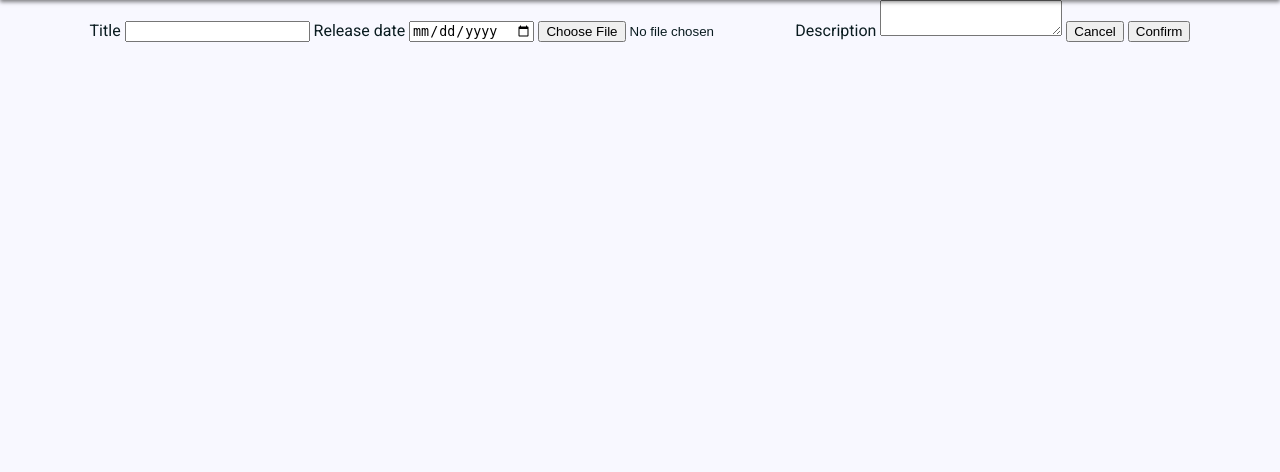
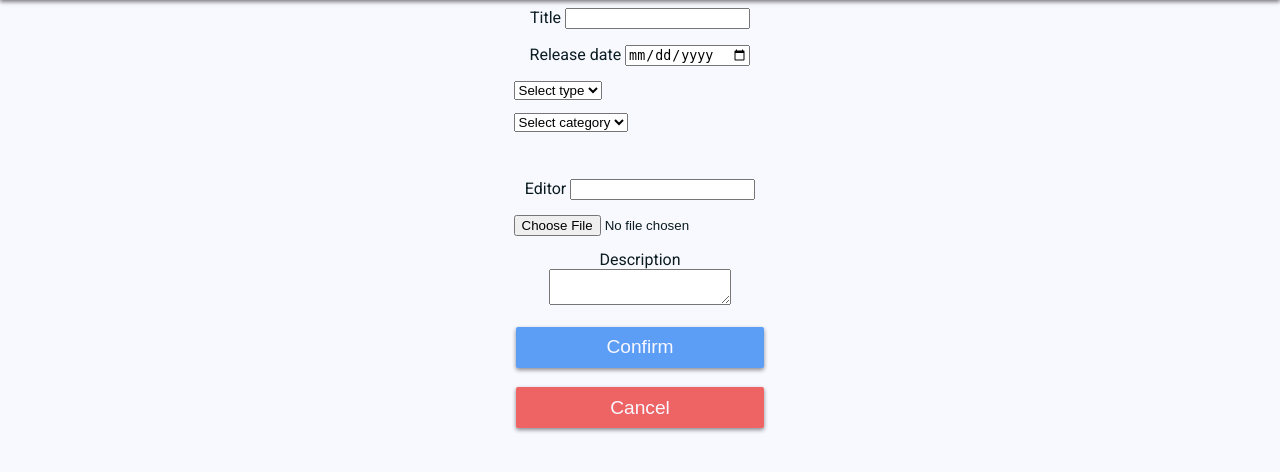
Before and after one commit to TPI-Samuel-Meyer/BloomComics, a PHP site: page /index.php?action=form in a window 1280 px wide. Shown: the part 72-544 px from the top of the page. Run offline with PHP 8.4, Linux system fonts and the light colour scheme; data that the repository does not hold is empty.

Commit message:
toutes les fonctionnalités sont implémentées

```diff
--- a/Réalisation/BloomComics/controller/checkers.php
+++ b/Réalisation/BloomComics/controller/checkers.php
@@ -427,8 +427,9 @@
 function modify_artwork_check($request){
     require_once "model/dbManager.php";
     if (isset($request['submit'])){
+        $id = select('id', 'artworks', ['ui' => $_GET['ui']])[0][0];
         // Update values in DB
-        update('artworks', select('id', 'artworks', ['ui' => $_GET['ui']])[0][0],
+        update('artworks', $id,
             [
                 'title' => $request['title'],
                 'releaseDate' => $request['releaseDate'],
@@ -437,6 +438,13 @@
                 'description' => $request['description']
             ]
         );
+
+        if (isset($request['category'])) {
+            delete('category_as_artwork', ['artwork' => $id]);
+            foreach ($request['category'] as $key => $value) {
+                if (empty(select('id', 'category_as_artwork', ['category' => $key, 'artwork' => $id]))) insert('category_as_artwork', ['category' => $key, 'artwork' => $id]);
+            }
+        }
 
         $_SESSION['notify'] = "Artwork has been modified.";
         header('Location: index.php?action=description&ui='. $_GET['ui']);
--- a/Réalisation/BloomComics/view/content/style/style.css
+++ b/Réalisation/BloomComics/view/content/style/style.css
@@ -33,8 +33,9 @@
     box-shadow: var(--box-shadow);
     font-size: larger;
     height: var(--header-height);
+    position: fixed;
     width: 100%;
-    position: fixed;
+    z-index: 1000;
 }
 
 .header a {
@@ -65,6 +66,7 @@
     color: var(--on-primary);
     cursor: pointer;
     font-size: larger;
+    margin: 1em .5em 1em;
     opacity: .9;
     padding: .5em 1em;
     transition: var(--transition-time);
@@ -131,13 +133,19 @@
 }
 
 .description .content {
-    display: inline-block;
+    float: right;
+    padding: 1em;
+    position: absolute;
     text-align: left;
     width: 80%;
 }
 
 .description img {
     width: 15em;
+}
+
+.description .title {
+    font-size: xx-large;
 }
 
 .notification {
@@ -199,7 +207,7 @@
 }
 
 .category_element {
-    padding: 1em;
+    padding: .5em;
 }
 
 .category_element:hover {
@@ -237,3 +245,60 @@
 .comment-foot span {
     padding: .5em;
 }
+
+.profile-picture {
+    cursor: pointer;
+    display: inline-block;
+}
+
+.profile-picture:hover .profile-picture_img {
+    opacity: .5;
+    transition: var(--transition-time);
+}
+
+#category-list {
+    display: block;
+    margin: 1em;
+}
+
+.category-box {
+    border-radius: var(--border-radius);
+    box-shadow: var(--box-shadow);
+    display: inline-block;
+    margin: .25em;
+}
+
+.category-box span {
+    border-radius: var(--border-radius);
+}
+
+.category-name {
+    padding: .5em 1em;
+}
+
+.category-exit {
+    background: var(--secondary);
+    color: #fff;
+    cursor: pointer;
+    display: inline-block;
+    opacity: .8;
+    width: 20px;
+}
+
+.category-exit:hover {
+    opacity: 1;
+    transition: var(--transition-time);
+}
+
+.form-tmp {
+    display: inline-grid;
+    width: min-content;
+}
+
+.form-tmp select {
+    width: min-content ;
+}
+
+.form-tmp > * {
+    margin: .5em;
+}
--- a/Réalisation/BloomComics/view/form.php
+++ b/Réalisation/BloomComics/view/form.php
@@ -11,8 +11,8 @@
 $action = $_GET['action'];
 $editor = false;
 
-if(strpos($action, 'artwork')){
-    if (strpos($action, 'modify')){
+if(strpos($action, 'artwork') !== null){
+    if (strpos($action, 'modify') !== null){
         $data = select('id, ui, title, description, releaseDate, editor, type', 'artworks', ['ui' => $_GET['ui']])[0];
         $data['type'] = select('name', 'types', ['id' => $data['type']])[0][0];
     }
@@ -21,13 +21,13 @@
     $editor = true;
 }
 
-if(strpos($action, 'article')){
+if(strpos($action, 'article') !== null){
     if (strpos($action, 'modify')){
         $data = select('id, ui, title, description, releaseDate', 'articles', ['ui' => $_GET['ui']])[0];
     }
 }
 ?>
-<form method='post' action='index.php?action=<?=$action;?><?php if (isset($_GET['ui'])) echo '&ui='. $_GET['ui'];?>' enctype="multipart/form-data">
+<form class='form-tmp' method='post' action='index.php?action=<?=$action;?><?php if (isset($_GET['ui'])) echo '&ui='. $_GET['ui'];?>' enctype="multipart/form-data">
     <label>
         <span>Title</span>
         <input name='title' type='text' value='<?php if (isset($data['title'])) echo $data['title'];?>' required/>
@@ -47,12 +47,13 @@
     <?php endif; ?>
 
     <?php if (isset($categoriesList)) : ?>
-        <select name='category'>
+        <select onchange='newCategoryElement(this.value);'>
             <option value=''>Select category</option>
             <?php foreach ($categoriesList as $category) : ?>
-                <option value='<?=$category['id'];?>'><?=$category['name'];?></option>
+                <option id='cat-id-<?=$category['id'];?>' value='<?=$category['id'];?>'><?=$category['name'];?></option>
             <?php endforeach; ?>
         </select>
+        <div id='category-list'></div>
     <?php endif; ?>
 
     <?php if ($editor) : ?>
@@ -72,6 +73,6 @@
         <span>Description</span>
         <textarea name='description'><?php if (isset($data['description'])) echo $data['description'];?></textarea>
     </label>
-    <input type='reset' value='Cancel' onclick="location.href='index.php?action=artwork'"/>
-    <input name='submit' type='submit' value='Confirm'/>
+    <input class='btn primary' name='submit' type='submit' value='Confirm'/>
+    <input class='btn secondary' type='reset' value='Cancel' onclick="location.href='index.php?action=artwork'"/>
 </form>
--- /dev/null
+++ b/Réalisation/BloomComics/view/script/category.js
@@ -0,0 +1,33 @@
+/*
+ * User: Samuel Meyer
+ * Date: 01.06.2021
+ */
+
+function newCategoryElement(id) {
+    document.getElementById(`cat-id-${id}`).style.display = 'none';
+
+    var category_box = document.createElement('span');
+    category_box.id = `add-cat-${id}`;
+    category_box.classList.add('category-box');
+
+    var category = document.createElement('span');
+    category.innerHTML = document.getElementById(`cat-id-${id}`).innerHTML;
+    category.classList.add('category-name');
+    category_box.appendChild(category);
+
+    var vanished_input = document.createElement('input');
+    vanished_input.name = "category["+ id +"]";
+    vanished_input.style.display = 'none';
+    category_box.appendChild(vanished_input);
+
+    var exit = document.createElement('span');
+    exit.classList.add('category-exit');
+    exit.innerHTML = 'x';
+    exit.addEventListener('click', function(){
+        document.getElementById(`add-cat-${id}`).remove();
+        document.getElementById(`cat-id-${id}`).style.display = 'block';
+    });
+    category_box.appendChild(exit);
+
+    document.getElementById('category-list').appendChild(category_box);
+}
--- a/Réalisation/BloomComics/view/script/searchbar.js
+++ b/Réalisation/BloomComics/view/script/searchbar.js
@@ -4,13 +4,12 @@
  */
 
 /**
- * This function is design display or not different articles as type selector value.
+ * This function is design display or not different artwork as type selector value.
  */
 function type_filter() {
     Array.prototype.forEach.call(card = document.getElementsByClassName('card'), element => {
         if (!element.childNodes[3].childNodes[5].innerHTML.includes(document.getElementById('type_selector').value)) element.style.display = 'none';
         else element.style.display = 'inline-block';
-        console.log(element);
     });
 }
 
@@ -43,3 +42,13 @@
         if (!element.childNodes[3].childNodes[5].innerHTML.includes(document.getElementById('type_selector').value)) element.style.display = 'none';
     });
 }
+
+/**
+ * This function is design display or not different artwork as category selector value.
+ */
+function category_filter() {
+    Array.prototype.forEach.call(card = document.getElementsByClassName('card'), element => {
+        if (!element.attributes.categories.value.includes(document.getElementById('category_selector').value)) element.style.display = 'none';
+        else element.style.display = 'inline-block';
+    });
+}
--- a/Réalisation/BloomComics/view/template.php
+++ b/Réalisation/BloomComics/view/template.php
@@ -38,6 +38,7 @@
     <div class="content">
         <?=$content;?>
     </div>
+    <script src='view/script/category.js'></script>
     <script src='view/script/pop-up.js'></script>
     <script src='view/script/searchbar.js'></script>
 </body>
```
Also changed, not shown: Réalisation/BloomComics/view/artwork.php (+18 -3 lines), Réalisation/BloomComics/view/profile.php (+4 -3 lines), 1 other file.
